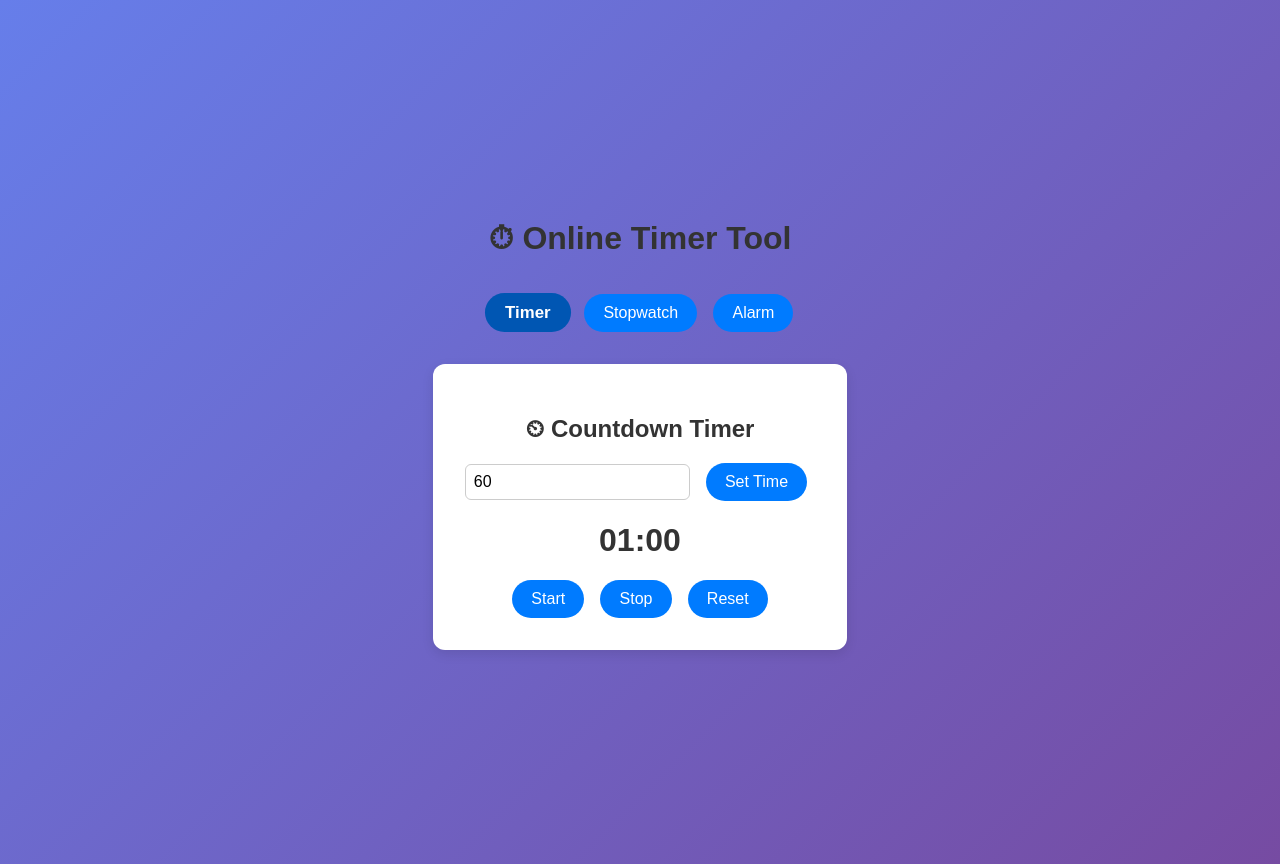
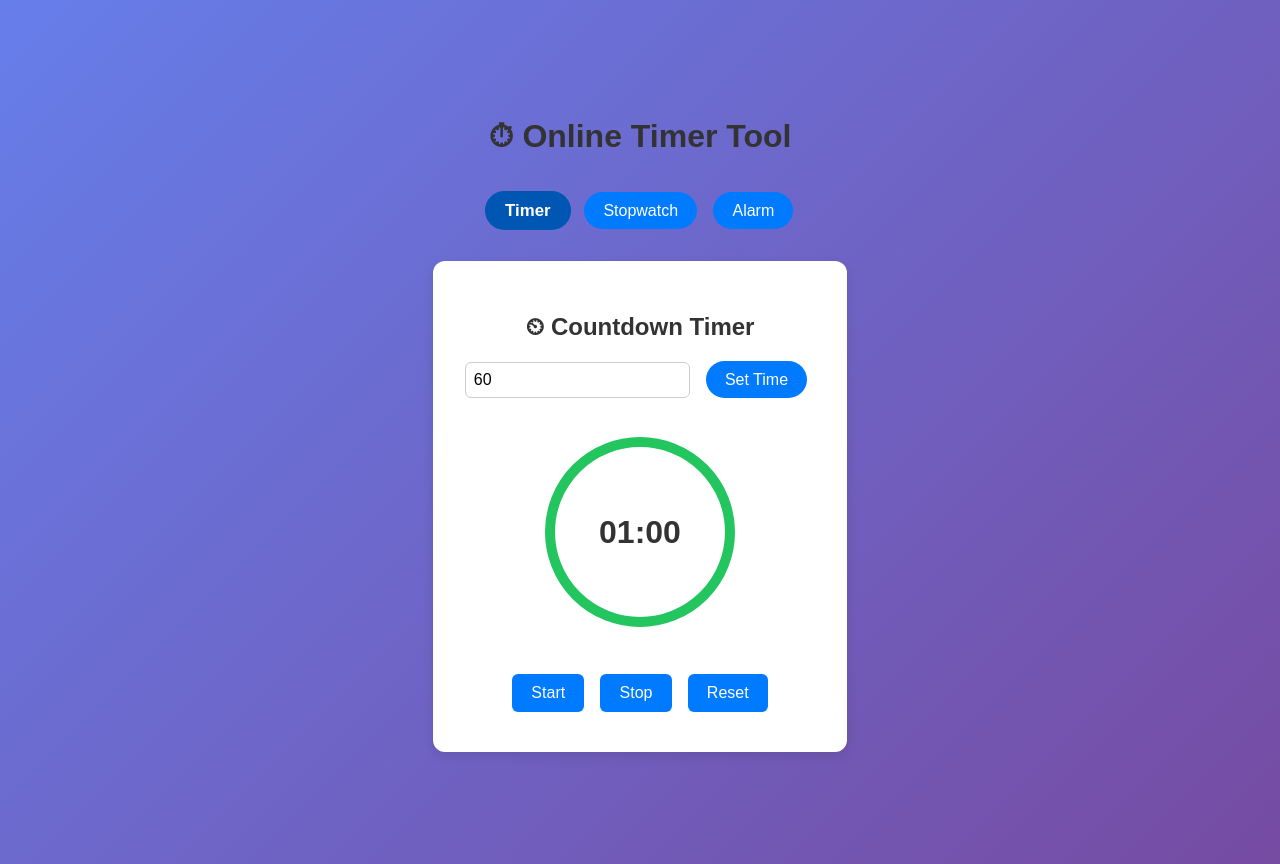
Before and after one commit to njg37/online-timer, a React (Vite) app: page / in a window 1280 px wide. Built offline with nearby package versions, Linux system fonts and the light colour scheme.

Commit message:
feat: add circle timer bar

```diff
--- a/src/components/Timer.jsx
+++ b/src/components/Timer.jsx
@@ -1,11 +1,15 @@
 import { useState, useEffect, useRef } from "react";
-import "../styles/Timer.css"
+import "../styles/timer.css";
 
 function Timer() {
-  const [time, setTime] = useState(60);        // countdown time in seconds
+  const [time, setTime] = useState(60); // countdown time in seconds
   const [inputTime, setInputTime] = useState(60); // input field value
   const [isActive, setIsActive] = useState(false);
   const timerRef = useRef(null);
+
+  // Circle progress
+  const radius = 90;
+  const circumference = 2 * Math.PI * radius;
 
   // Start countdown
   const startTimer = () => {
@@ -43,7 +47,6 @@ function Timer() {
     const audioFile = "/alarm.mp3"; // place alarm.mp3 in public/
     const audio = new Audio(audioFile);
     audio.play().catch(() => {
-      // If file not found or autoplay blocked → fallback beep
       playBeep();
     });
   };
@@ -54,15 +57,15 @@ function Timer() {
     const oscillator = ctx.createOscillator();
     const gainNode = ctx.createGain();
 
-    oscillator.type = "sine"; // sound type
-    oscillator.frequency.setValueAtTime(1000, ctx.currentTime); // 1kHz tone
-    gainNode.gain.setValueAtTime(0.1, ctx.currentTime); // volume
+    oscillator.type = "sine";
+    oscillator.frequency.setValueAtTime(1000, ctx.currentTime);
+    gainNode.gain.setValueAtTime(0.1, ctx.currentTime);
 
     oscillator.connect(gainNode);
     gainNode.connect(ctx.destination);
 
     oscillator.start();
-    oscillator.stop(ctx.currentTime + 1); // play 1 sec
+    oscillator.stop(ctx.currentTime + 1);
   };
 
   // Cleanup on unmount
@@ -77,8 +80,20 @@ function Timer() {
     return `${m}:${s}`;
   };
 
+  // Circle progress calculation
+  const progress =
+    time > 0 ? ((inputTime - time) / inputTime) * circumference : circumference;
+
+  // Dynamic color (Green → Yellow → Red)
+  const getColor = () => {
+    const ratio = time / inputTime;
+    if (ratio > 0.6) return "#22c55e"; // green
+    if (ratio > 0.3) return "#eab308"; // yellow
+    return "#ef4444"; // red
+  };
+
   return (
-    <div>
+    <div className="timer-container">
       <h2>⏲ Countdown Timer</h2>
 
       {/* Input to set custom seconds */}
@@ -90,19 +105,47 @@ function Timer() {
           onChange={(e) => setInputTime(Number(e.target.value))}
           disabled={isActive}
         />
-        <button
-          onClick={() => setTime(inputTime)}
-          disabled={isActive}
-        >
+        <button onClick={() => setTime(inputTime)} disabled={isActive}>
           Set Time
         </button>
       </div>
 
-      <h1>{formatTime(time)}</h1>
+      {/* Countdown Circle */}
+      <div className="circle-wrapper">
+        <svg className="progress-ring" width="220" height="220">
+          <circle
+            className="progress-ring__circle--bg"
+            stroke="#ddd"
+            strokeWidth="10"
+            fill="transparent"
+            r={radius}
+            cx="110"
+            cy="110"
+          />
+          <circle
+            className="progress-ring__circle"
+            stroke={getColor()}
+            strokeWidth="10"
+            fill="transparent"
+            r={radius}
+            cx="110"
+            cy="110"
+            strokeDasharray={circumference}
+            strokeDashoffset={progress}
+          />
+        </svg>
 
-      <div>
-        <button onClick={startTimer} disabled={isActive}>Start</button>
-        <button onClick={stopTimer} disabled={!isActive}>Stop</button>
+        <div className="timer-text">{formatTime(time)}</div>
+      </div>
+
+      {/* Buttons */}
+      <div className="timer-buttons">
+        <button onClick={startTimer} disabled={isActive}>
+          Start
+        </button>
+        <button onClick={stopTimer} disabled={!isActive}>
+          Stop
+        </button>
         <button onClick={resetTimer}>Reset</button>
       </div>
     </div>
--- a/src/styles/Timer.css
+++ b/src/styles/Timer.css
@@ -3,10 +3,31 @@
   margin-top: 1rem;
 }
 
-.timer-display {
-  font-size: 2.5rem;
+.circle-wrapper {
+  position: relative;
+  display: flex;
+  align-items: center;
+  justify-content: center;
+  margin: 1.5rem 0;
+}
+
+.progress-ring {
+  transform: rotate(-90deg); /* start progress from top */
+}
+
+.progress-ring__circle--bg {
+  opacity: 0.2;
+}
+
+.progress-ring__circle {
+  transition: stroke-dashoffset 1s linear, stroke 0.5s ease;
+}
+
+.timer-text {
+  position: absolute;
+  font-size: 2rem;
   font-weight: bold;
-  margin: 1rem 0;
+  color: #333;
 }
 
 .timer-buttons button {
```
